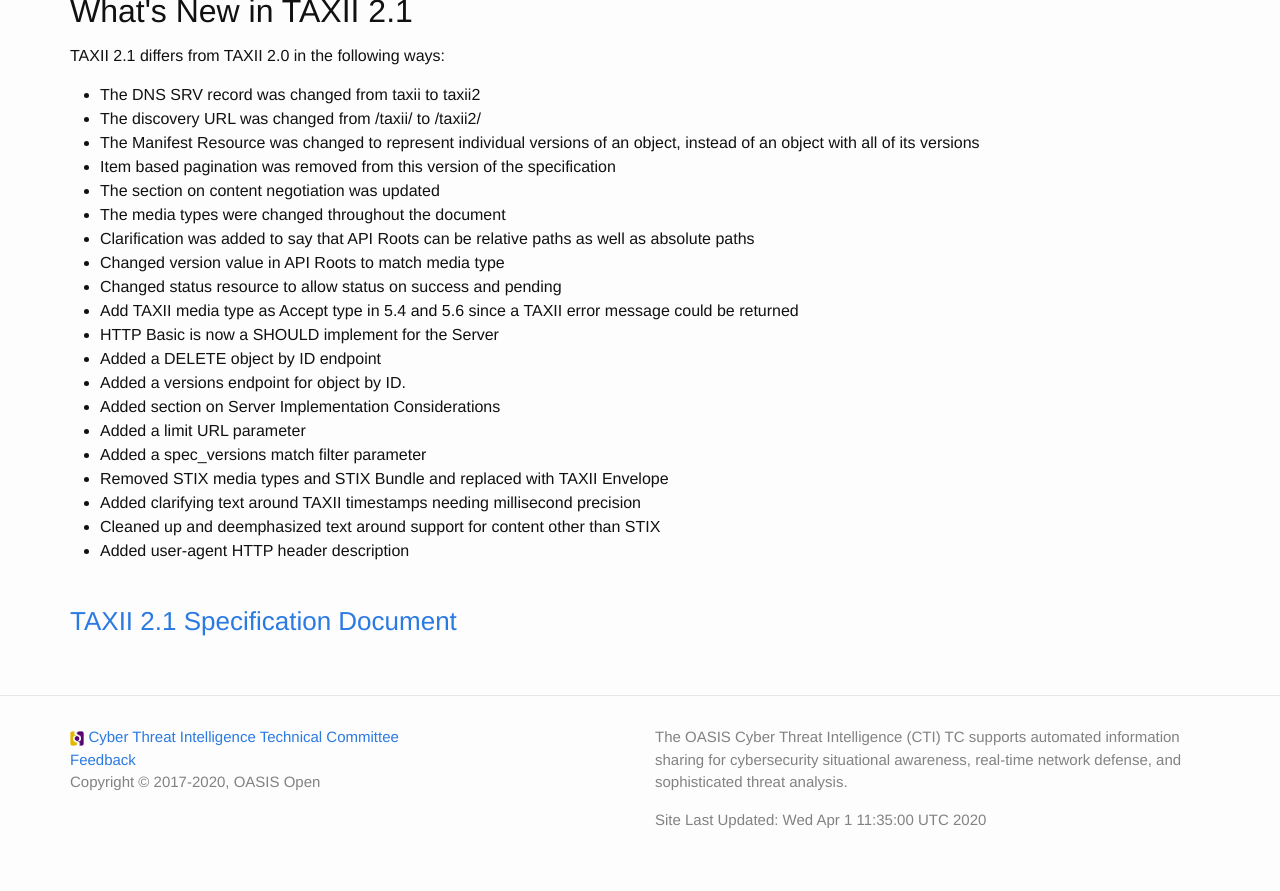
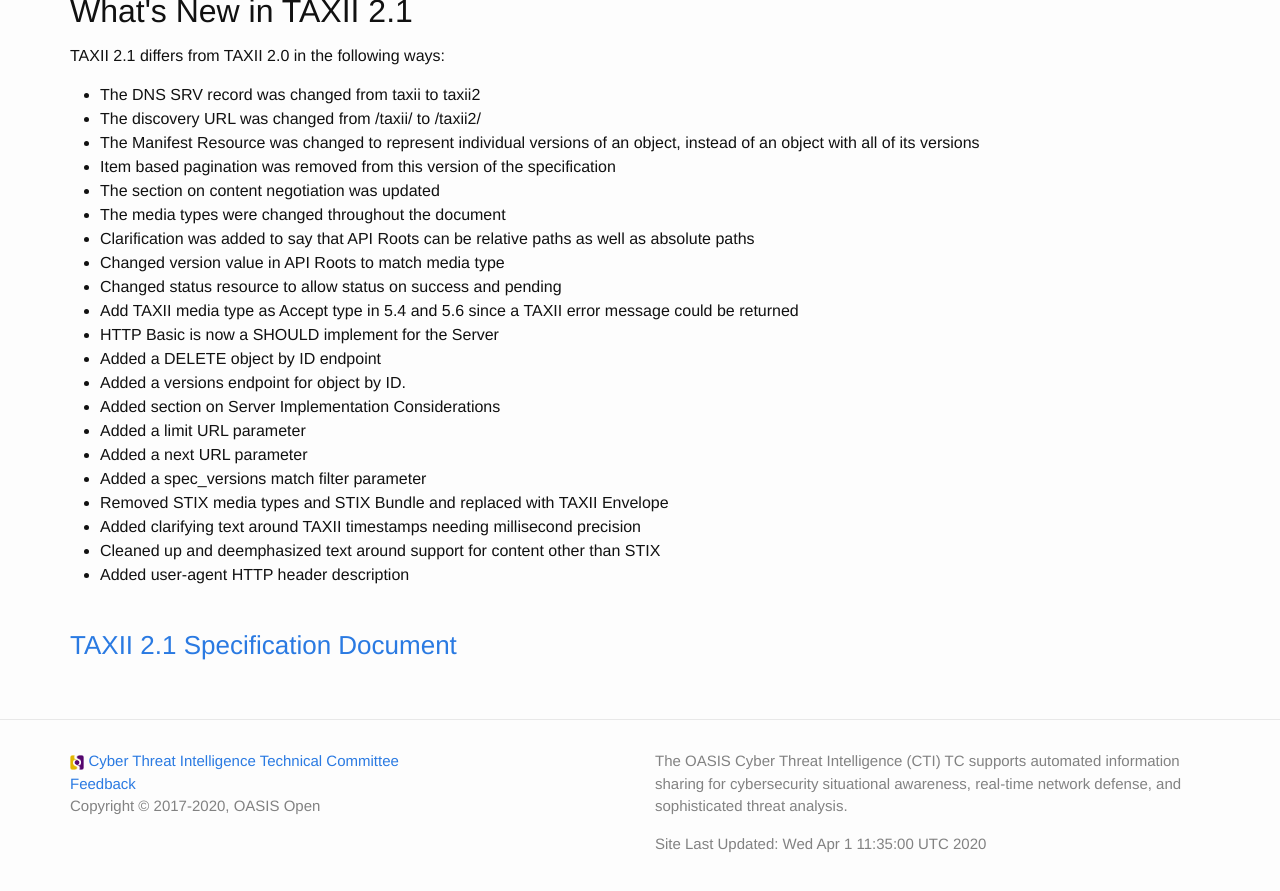
Before and after one commit to oasis-open/cti-documentation, a Jekyll site: the page built from taxii/intro.md, in a window 1280 px wide and 900 px high, scrolled down 1100 px. Shown: the top 891 px of the window. Built offline with Jekyll 4.4.1, drawn with Linux system fonts in a browser that asks for light colours.

Commit message:
Updating changes to TAXII 2.1

```diff
--- a/taxii/intro.md
+++ b/taxii/intro.md
@@ -27,25 +27,26 @@
 ## What's New in TAXII 2.1
 TAXII 2.1 differs from TAXII 2.0 in the following ways:
 
-- The DNS SRV record was changed from taxii to taxii2
-- The discovery URL was changed from /taxii/ to /taxii2/
-- The Manifest Resource was changed to represent individual versions of an object, instead of an object with all of its versions
-- Item based pagination was removed from this version of the specification
-- The section on content negotiation was updated
-- The media types were changed throughout the document
-- Clarification was added to say that API Roots can be relative paths as well as absolute paths
-- Changed version value in API Roots to match media type
-- Changed status resource to allow status on success and pending
-- Add TAXII media type as Accept type in 5.4 and 5.6 since a TAXII error message could be returned
-- HTTP Basic is now a SHOULD implement for the Server
-- Added a DELETE object by ID endpoint
-- Added a versions endpoint for object by ID.
-- Added section on Server Implementation Considerations
-- Added a limit URL parameter
-- Added a spec_versions match filter parameter
-- Removed STIX media types and STIX Bundle and replaced with TAXII Envelope
-- Added clarifying text around TAXII timestamps needing millisecond precision
-- Cleaned up and deemphasized text around support for content other than STIX
-- Added user-agent HTTP header description
+* The DNS SRV record was changed from taxii to taxii2
+* The discovery URL was changed from /taxii/ to /taxii2/
+* The Manifest Resource was changed to represent individual versions of an object, instead of an object with all of its versions
+* Item based pagination was removed from this version of the specification
+* The section on content negotiation was updated
+* The media types were changed throughout the document
+* Clarification was added to say that API Roots can be relative paths as well as absolute paths
+* Changed version value in API Roots to match media type
+* Changed status resource to allow status on success and pending
+* Add TAXII media type as Accept type in 5.4 and 5.6 since a TAXII error message could be returned
+* HTTP Basic is now a SHOULD implement for the Server
+* Added a DELETE object by ID endpoint
+* Added a versions endpoint for object by ID.
+* Added section on Server Implementation Considerations
+* Added a limit URL parameter
+* Added a next URL parameter
+* Added a spec_versions match filter parameter
+* Removed STIX media types and STIX Bundle and replaced with TAXII Envelope
+* Added clarifying text around TAXII timestamps needing millisecond precision
+* Cleaned up and deemphasized text around support for content other than STIX
+* Added user-agent HTTP header description
 
 ### [TAXII 2.1 Specification Document]({{ site.baseurl }}/resources.html#taxii-21-specification)
```
